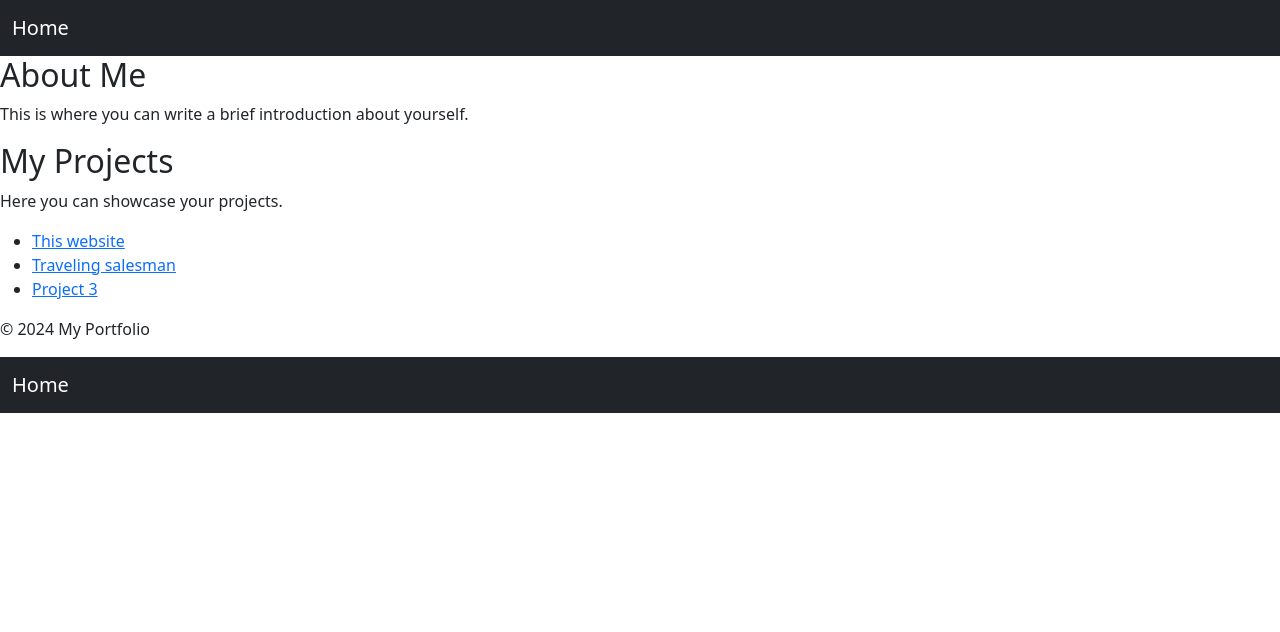
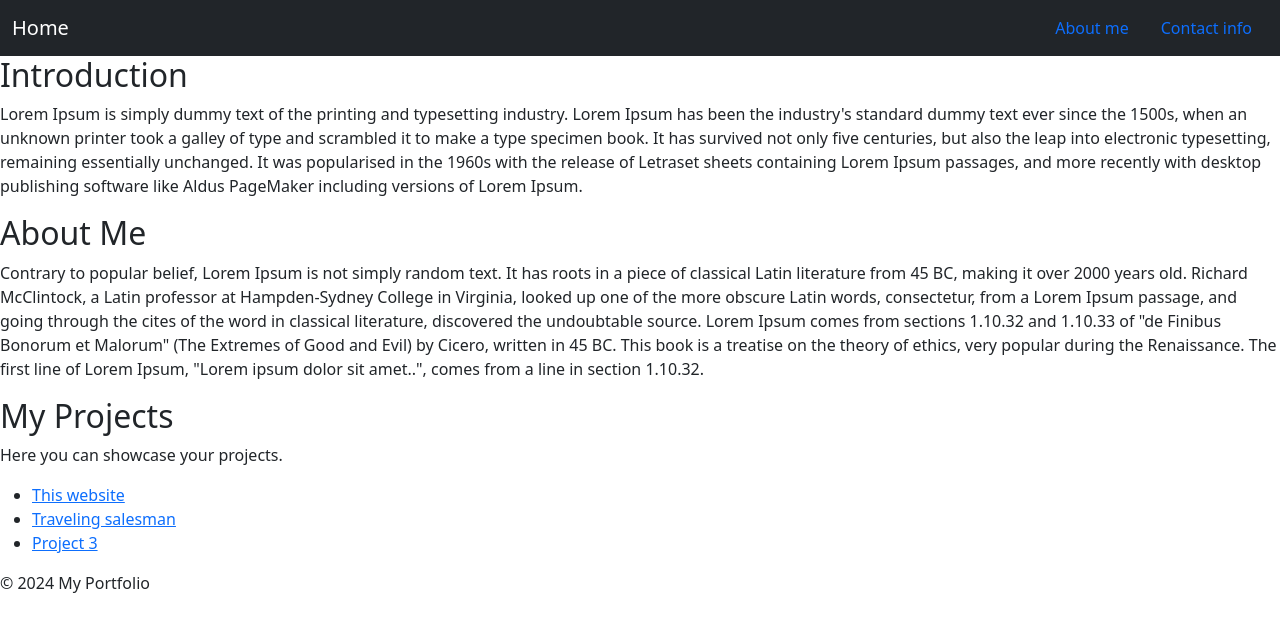
Before and after one commit to 19sblanco/website, a Django app: page / in a window 1280 px wide. Shown: the top 632 px of the page. Run offline with Django 5.2, Linux system fonts and the light colour scheme; some libraries are stand-ins or nearby versions.

Commit message:
fixed the navigation bar, added lorem ipsum

```diff
--- /dev/null
+++ b/website/portfolio/templates/portfolio/base/navbar.html
@@ -0,0 +1,5 @@
+<nav class="navbar navbar-expand-sm bg-dark navbar-dark">
+  <div class="container-fluid">
+    <a class="navbar-brand" href="/">Home</a>
+  </div>
+</nav>
--- a/website/portfolio/templates/portfolio/index.html
+++ b/website/portfolio/templates/portfolio/index.html
@@ -12,14 +12,21 @@
     <nav class="navbar navbar-expand-sm bg-dark navbar-dark">
       <div class="container-fluid">
         <a class="navbar-brand" href="/">Home</a>
+        <li class="nav bg-info">
+            <a class="nav-link bg-dark" href="#">About me</a>
+            <a class="nav-link bg-dark" href="#">Contact info</a>
+        </li>
       </div>
     </nav>
 
-
     <main>
         <section>
+            <h2>Introduction</h2>
+            <p>Lorem Ipsum is simply dummy text of the printing and typesetting industry. Lorem Ipsum has been the industry's standard dummy text ever since the 1500s, when an unknown printer took a galley of type and scrambled it to make a type specimen book. It has survived not only five centuries, but also the leap into electronic typesetting, remaining essentially unchanged. It was popularised in the 1960s with the release of Letraset sheets containing Lorem Ipsum passages, and more recently with desktop publishing software like Aldus PageMaker including versions of Lorem Ipsum.</p>
+        </section>
+        <section>
             <h2>About Me</h2>
-            <p>This is where you can write a brief introduction about yourself.</p>
+            <p>Contrary to popular belief, Lorem Ipsum is not simply random text. It has roots in a piece of classical Latin literature from 45 BC, making it over 2000 years old. Richard McClintock, a Latin professor at Hampden-Sydney College in Virginia, looked up one of the more obscure Latin words, consectetur, from a Lorem Ipsum passage, and going through the cites of the word in classical literature, discovered the undoubtable source. Lorem Ipsum comes from sections 1.10.32 and 1.10.33 of "de Finibus Bonorum et Malorum" (The Extremes of Good and Evil) by Cicero, written in 45 BC. This book is a treatise on the theory of ethics, very popular during the Renaissance. The first line of Lorem Ipsum, "Lorem ipsum dolor sit amet..", comes from a line in section 1.10.32.</p>
         </section>
 
         <section>
@@ -36,11 +43,6 @@
     <footer>
         <p>&copy; 2024 My Portfolio</p>
     </footer>
-<nav class="navbar navbar-expand-sm bg-dark navbar-dark">
-  <div class="container-fluid">
-    <a class="navbar-brand" href="/">Home</a>
-  </div>
-</nav>
 
 </body>
 </html>
```
Also changed, not shown: website/portfolio/templates/portfolio/base/navigation_bar.html (added).
